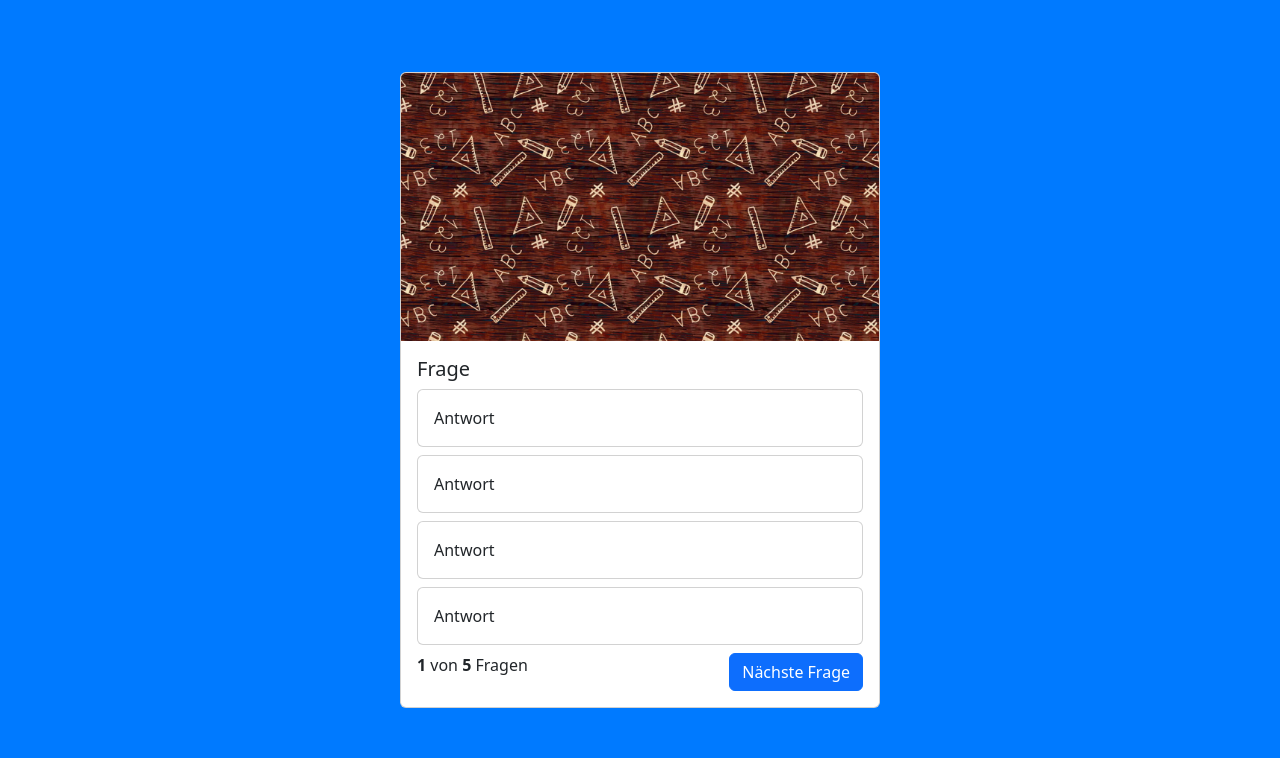
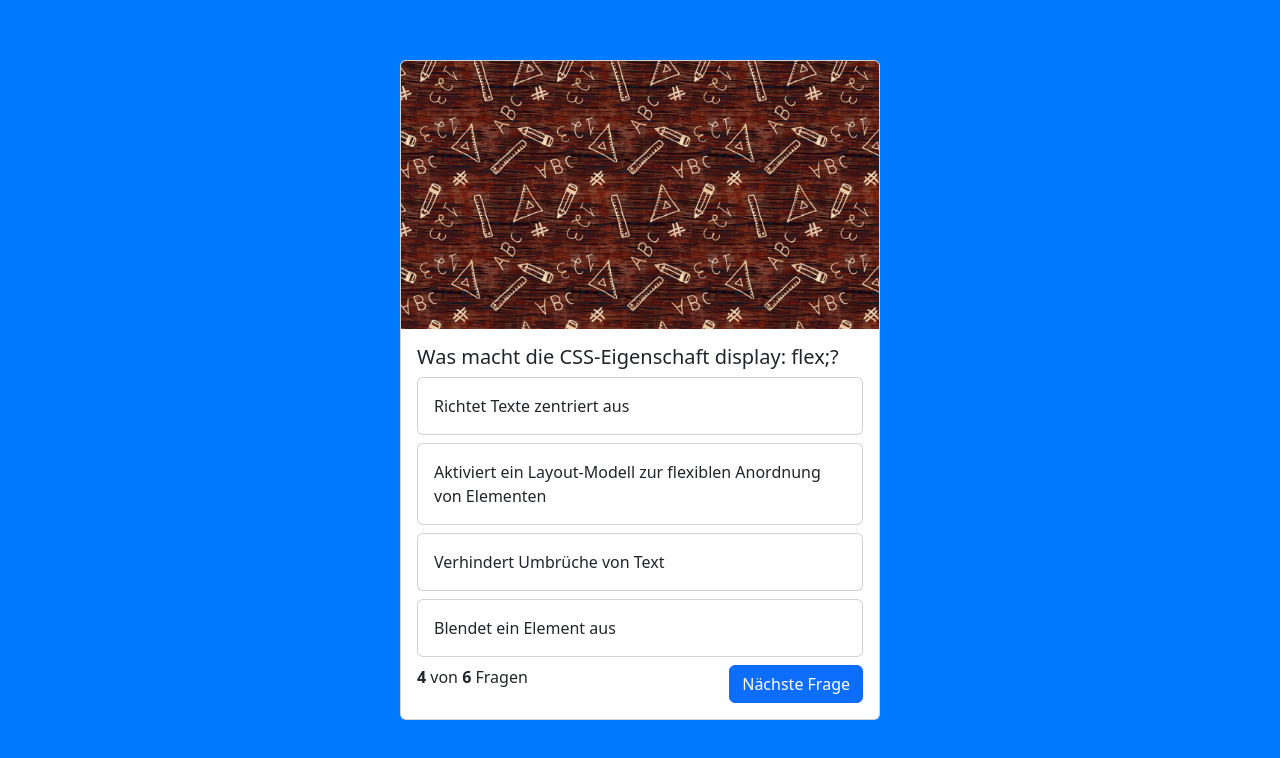
Before and after one commit to StefanHellerDev/QuizApp, a website: page index.html in a window 1280 px wide. Shown: the part 60-818 px from the top of the page. Drawn offline with nearby package versions, Linux system fonts and the light colour scheme.

Commit message:
working on the question card

```diff
--- a/index.html
+++ b/index.html
@@ -23,7 +23,7 @@
     crossorigin="anonymous"></script>
 </head>
 
-<body>
+<body onload="init()">
 
   <nav class="navbar bg-body-tertiary">
     <div class="container-fluid">
@@ -34,36 +34,36 @@
     <div class="card quiz-card">
       <img src="./assets/img/abc.jpg" class="card-img-top">
       <div class="card-body">
-        <h5 class="card-title">Frage</h5>
+        <h5 class="card-title" id="questiontext">Frage</h5>
 
 
-        <div class="card mb-2">
-          <div class="card-body">
+        <div class="card mb-2 quiz-answer-card">
+          <div class="card-body" id="answer_1">
             Antwort
           </div>
         </div>
 
-        <div class="card mb-2">
-          <div class="card-body">
+        <div class="card mb-2 quiz-answer-card">
+          <div class="card-body" id="answer_2">
             Antwort
           </div>
         </div>
 
-        <div class="card mb-2">
-          <div class="card-body">
+        <div class="card mb-2 quiz-answer-card">
+          <div class="card-body" id="answer_3">
             Antwort
           </div>
         </div>
 
-        <div class="card mb-2">
-          <div class="card-body">
+        <div class="card mb-2 quiz-answer-card">
+          <div class="card-body" id="answer_4">
             Antwort
           </div>
         </div>
 
         <div class="question-footer">
           <span>
-            <b>1</b> von <b>5</b> Fragen
+            <b id="actualQuestion">1</b> von <b id="amountOfQuestions"></b> Fragen
           </span>
 
           <button class="btn btn-primary">Nächste Frage</button>
--- a/script.js
+++ b/script.js
@@ -1,10 +1,10 @@
 let questions = [
     {
         "question" : "Welches HTML-Tag wird verwendet, um ein externes JavaScript einzubinden?",
-        "answer_1" : "<javascript>",
-        "answer_2" : "<js>",
-        "answer_3" : "<script>",
-        "answer_4" : "<link>",
+        "answer_1" : "\< javascript \>",
+        "answer_2" : "\< js \>",
+        "answer_3" : "\< script \>",
+        "answer_4" : "\< link \>",
         "rightAnswer" : 3
     },
     {
@@ -48,3 +48,22 @@ let questions = [
         "rightAnswer" : 1
     }
 ];
+
+function init() {
+    document.getElementById("amountOfQuestions").innerHTML = questions.length;
+    showQuestion();
+}
+
+let currentQuestion = 3;
+
+function showQuestion() {
+    let question = questions[currentQuestion];
+    console.log(question);
+
+    document.getElementById("questiontext").innerHTML = question['question'];
+    document.getElementById("answer_1").innerHTML = question['answer_1'];
+    document.getElementById("answer_2").innerHTML = question['answer_2'];
+    document.getElementById("answer_3").innerHTML = question['answer_3'];
+    document.getElementById("answer_4").innerHTML = question['answer_4'];
+    document.getElementById("actualQuestion").innerHTML = currentQuestion + 1;
+}
--- a/style.css
+++ b/style.css
@@ -18,3 +18,7 @@ body {
 .quiz-card {
     width: 30rem;
 }
+
+.quiz-answer-card {
+    cursor: pointer;
+}
```
